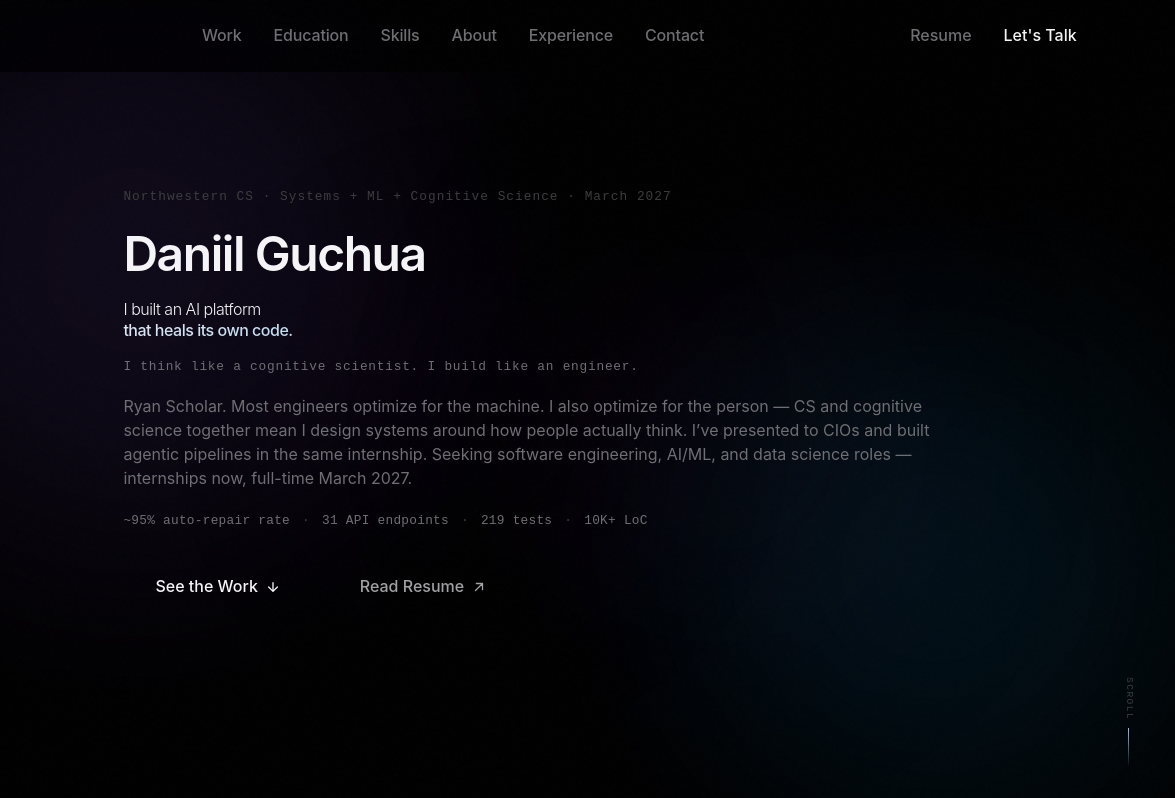
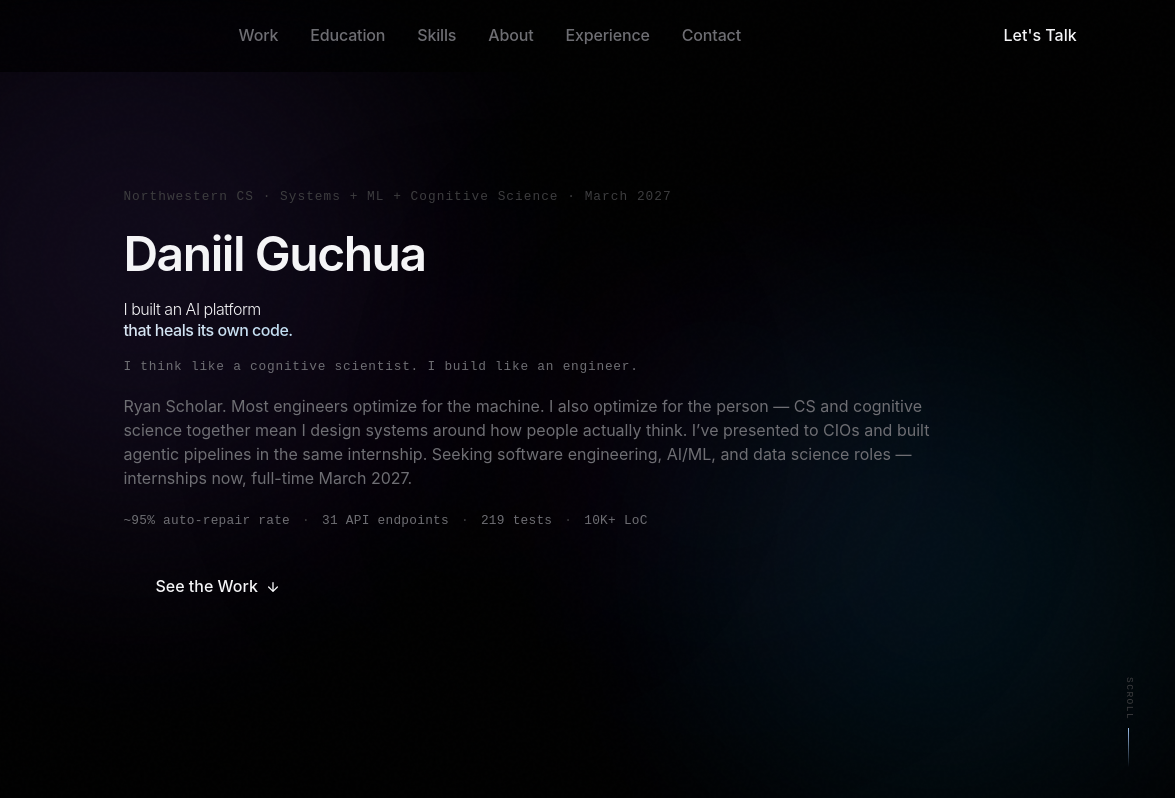
Before and after one commit to daniilguchua/daniilgportfolio, an Astro site: page / in a window 1280 px wide. Shown: the top 798 px of the page, 105-1280 px from the left. Built offline with nearby package versions, Linux system fonts and the light colour scheme; Astro itself is replaced by a stand-in of ours.

Commit message:
Removed items

```diff
--- a/src/components/Hero.astro
+++ b/src/components/Hero.astro
@@ -32,12 +32,6 @@ import AuroraBackground from './AuroraBackground.astro';
         <span>See the Work</span>
         <svg width="14" height="14" viewBox="0 0 16 16" fill="none" aria-hidden="true">
           <path d="M8 3V13M8 13L3 8M8 13L13 8" stroke="currentColor" stroke-width="1.5" stroke-linecap="round" stroke-linejoin="round"/>
-        </svg>
-      </a>
-      <a href={`${import.meta.env.BASE_URL}Daniil_Guchua_Resume.pdf`} target="_blank" rel="noopener noreferrer" class="hero__cta hero__cta--ghost">
-        <span>Read Resume</span>
-        <svg width="14" height="14" viewBox="0 0 16 16" fill="none" aria-hidden="true">
-          <path d="M4 12L12 4M12 4H5M12 4V11" stroke="currentColor" stroke-width="1.5" stroke-linecap="round" stroke-linejoin="round"/>
         </svg>
       </a>
     </div>
--- a/src/components/Navigation.astro
+++ b/src/components/Navigation.astro
@@ -25,7 +25,6 @@ const navLinks = [
     </ul>
 
     <div class="nav__actions">
-      <a href={`${base}Daniil_Guchua_Resume.pdf`} target="_blank" rel="noopener noreferrer" class="nav__resume">Resume</a>
       <a href={`${base}#contact`} class="nav__cta">Let's Talk</a>
     </div>
 
@@ -49,9 +48,6 @@ const navLinks = [
           <a href={href} class="nav__mobile-link">{label}</a>
         </li>
       ))}
-      <li>
-        <a href={`${base}Daniil_Guchua_Resume.pdf`} target="_blank" rel="noopener noreferrer" class="nav__mobile-link">Resume</a>
-      </li>
       <li>
         <a href={`${base}#contact`} class="nav__mobile-cta">Let's Talk</a>
       </li>
@@ -151,20 +147,7 @@ const navLinks = [
     gap: 0.75rem;
   }
 
-  .nav__resume {
-    font-family: var(--font-heading);
-    font-size: var(--text-sm);
-    font-weight: 500;
-    color: var(--color-text-tertiary);
-    text-decoration: none;
-    transition: color 0.2s ease;
-  }
-
-  .nav__resume:hover {
-    color: var(--color-text-primary);
-  }
-
-  .nav__cta {
+.nav__cta {
     font-family: var(--font-heading);
     font-size: var(--text-sm);
     font-weight: 500;
```
Also changed, not shown: 1 other file.
